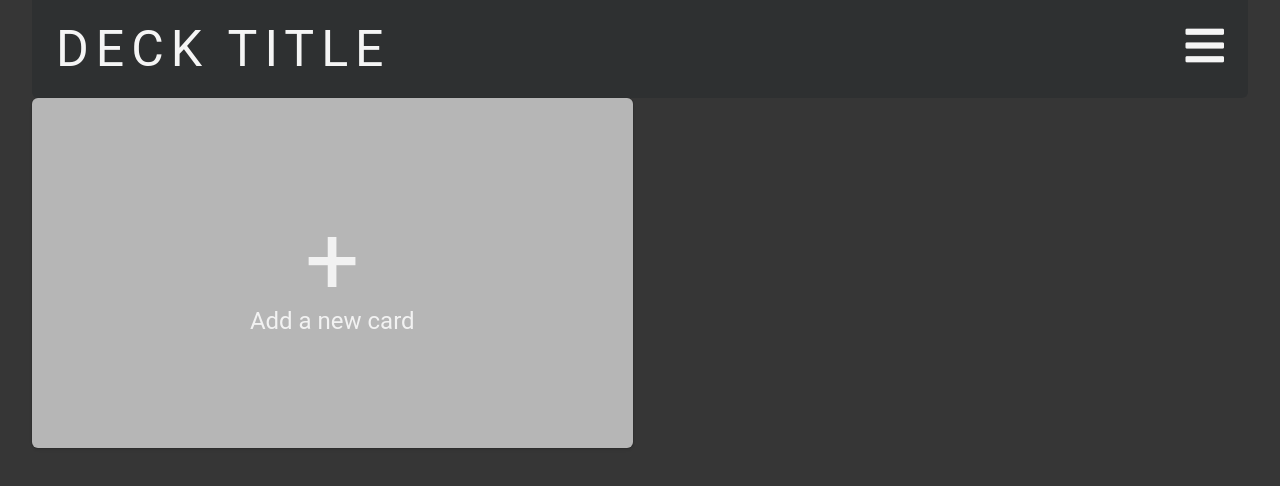
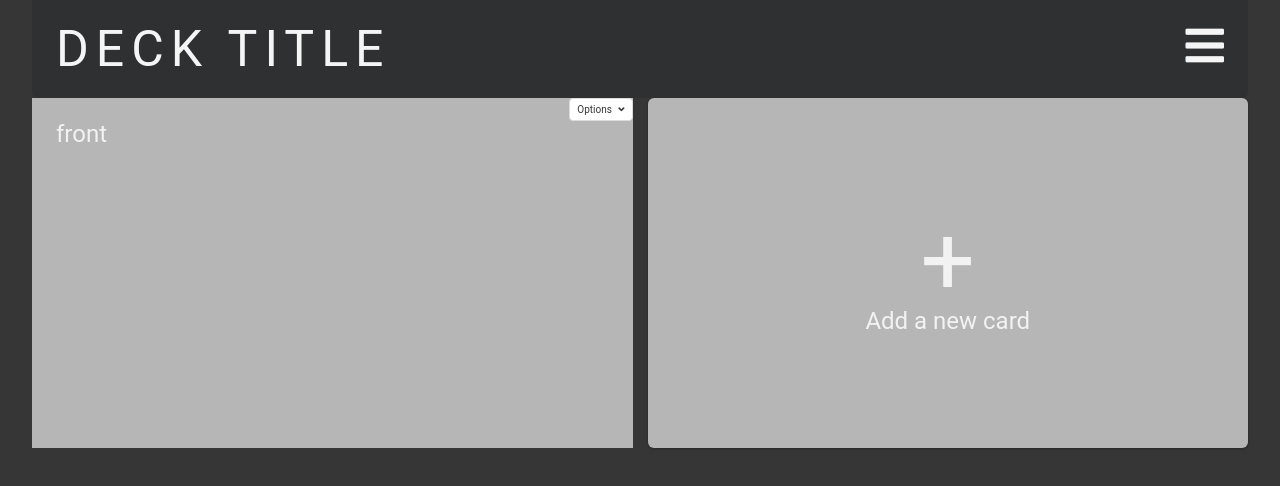
Before and after one commit to AmyShackles/Incipit, a React (Create React App) app in the folder incipit/: page /flashcard-app in a window 1280 px wide. Shown: the top 486 px of the page. Built offline with nearby package versions, Linux system fonts and the light colour scheme.

Commit message:
Dropdown is created and does not trigger event propogation

```diff
--- a/incipit/src/App.js
+++ b/incipit/src/App.js
@@ -17,7 +17,13 @@ class App extends Component {
 
       deckName: "",
       deckPanels: [],
-      flashcards: [],
+      flashcards: [{
+        frontInfo: 'front',
+        backInfo: 'back',
+        likes: 0,
+        dislikes: 0,
+        id: Date.now()
+      }],
       frontInfo: "",
       backInfo: ""
     };
@@ -98,6 +104,7 @@ class App extends Component {
           frontInfo={this.state.frontInfo}
           backInfo={this.state.backInfo}
         />
+
       </div>
     );
   }
--- a/incipit/src/components/Flashcard-container/Flashcard.js
+++ b/incipit/src/components/Flashcard-container/Flashcard.js
@@ -2,7 +2,8 @@ import React, { Component } from "react";
 import "../bulma.css";
 import "../global-variables.css";
 import styled from "styled-components";
-
+import './FlashcardDropdown';
+import FlashcardDropdown from "./FlashcardDropdown";
 const FlashcardContainer = styled.div`
   display: flex;
   flex-direction: column;
@@ -12,7 +13,6 @@ const FlashcardContainer = styled.div`
   cursor: pointer;
   color: var(--brand-white);
   perspective: 600px;
-
 `;
 const Card = styled.div`
   width: 100%;
@@ -47,21 +47,32 @@ class Flashcard extends Component {
   constructor(props) {
     super(props);
     this.state = {
-      isFlipped: false
+      isFlipped: false,
+      dropdownActive: false,
     };
+  }
+  makeDropdownActive = () => {
+    console.log('test')
+    this.setState({ dropdownActive: !this.state.dropdownActive});
   }
   render() {
     return (
-      <FlashcardContainer onClick = { () => {
+      <FlashcardContainer onClick={(e) => {
+          this.setState({ isFlipped: !this.state.isFlipped });
 
-            this.setState({ isFlipped: !this.state.isFlipped })
-          }
-      }>
-        <Card className = {`${this.state.isFlipped ? 'is-flipped' : ''}`}>
-          <CardFront>{this.props.frontInfo}</CardFront>
-          <CardBack >{this.props.backInfo}</CardBack>
+        }}>
+        <Card className={`${this.state.isFlipped ? "is-flipped" : ""}`}>
+          <CardFront>
+            {this.props.frontInfo}
+            <FlashcardDropdown
+            dropdownActive = {this.state.dropdownActive}
+            dropdownHandler = {this.makeDropdownActive}/>
+          </CardFront>
+          <CardBack>{this.props.backInfo}</CardBack>
         </Card>
+
       </FlashcardContainer>
+
     );
   }
 }
--- /dev/null
+++ b/incipit/src/components/Flashcard-container/FlashcardDropdown.js
@@ -0,0 +1,54 @@
+import React from "react";
+import "../bulma.css";
+import "../global-variables.css";
+import styled from "styled-components";
+
+const Dropdown = styled.div`
+  position: absolute;
+  top: 0;
+  right: 0;
+`;
+const DropdownItem = styled.div.attrs({
+    className: 'dropdown-item'
+})`
+&:hover {
+    background: var(--light-grey);
+}
+`;
+const FlashcardDropdown = props => {
+  return (
+    <Dropdown>
+      <div
+        className={`dropdown is-right ${
+          props.dropdownActive ? "is-active" : ""
+        }`}
+        onClick={e => {
+          props.dropdownHandler();
+          e.stopPropagation();
+        }}
+      >
+        <div className="dropdown-trigger">
+          <button
+            className="button"
+            aria-haspopup="true"
+            aria-controls="dropdown-menu6"
+          >
+            <span>Options</span>
+            <span className="icon is-large">
+              <i className="fas fa-angle-down" aria-hidden="true" />
+            </span>
+          </button>
+        </div>
+        <div className="dropdown-menu" id="dropdown-menu6" role="menu">
+          <div className="dropdown-content">
+            <DropdownItem className="dropdown-item">Edit</DropdownItem>
+            <hr className="dropdown-divider" />
+            <DropdownItem className="dropdown-item">Delete</DropdownItem>
+          </div>
+        </div>
+      </div>
+    </Dropdown>
+  );
+};
+
+export default FlashcardDropdown;
```
